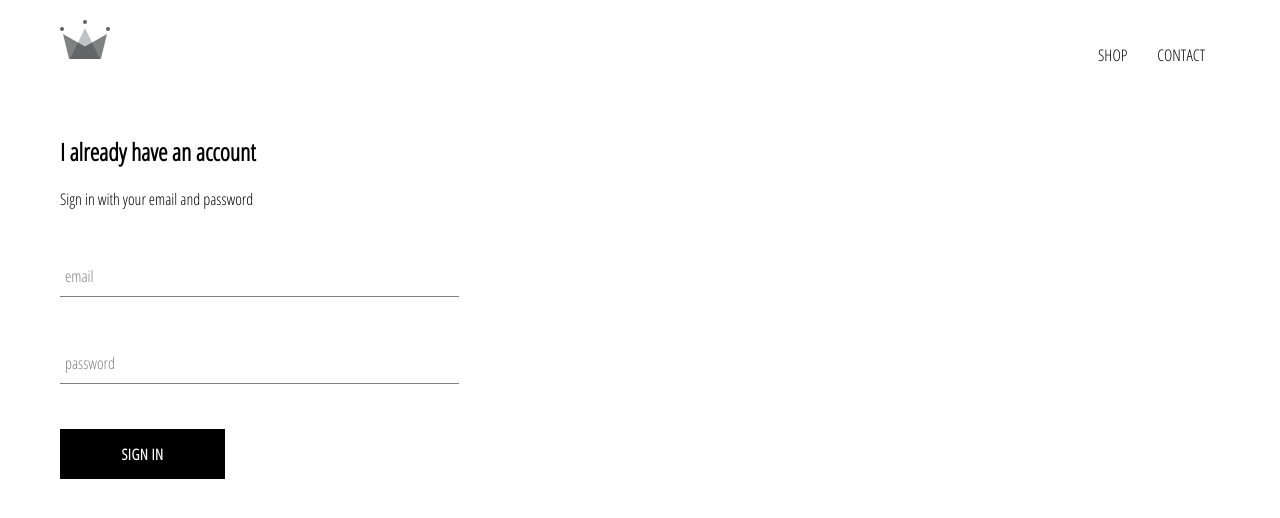
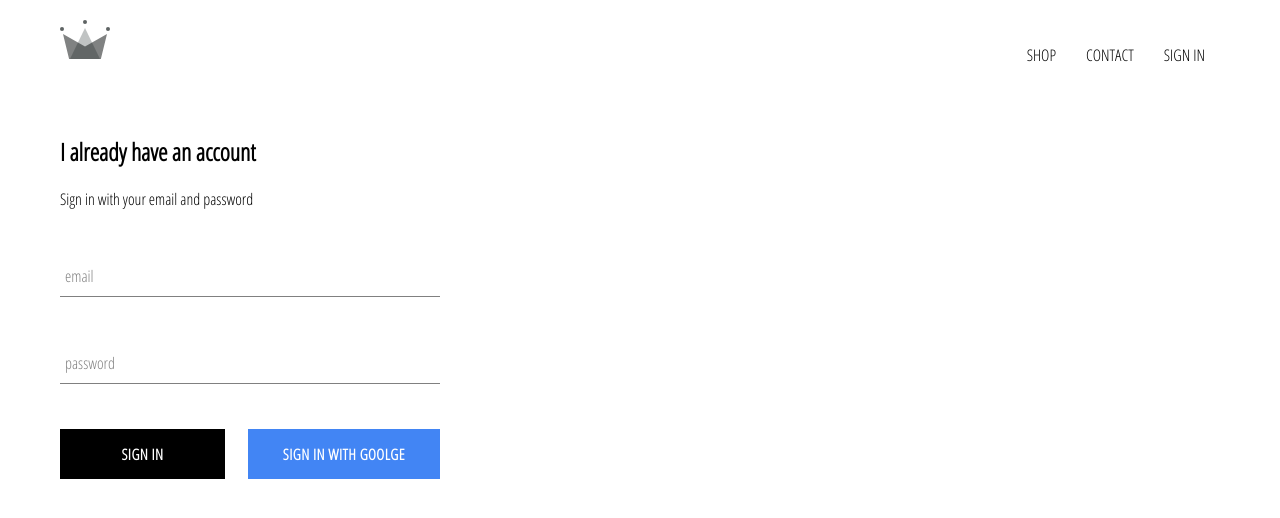
Before and after one commit to code-glutton/E-commerce, a React (Create React App) app: page /signin in a window 1280 px wide. Shown: the top 518 px of the page. Built offline with nearby package versions, Linux system fonts and the light colour scheme.

Commit message:
adding google signin with firebase

```diff
--- a/package.json
+++ b/package.json
@@ -6,6 +6,7 @@
     "@testing-library/jest-dom": "^4.2.4",
     "@testing-library/react": "^9.5.0",
     "@testing-library/user-event": "^7.2.1",
+    "firebase": "^7.14.2",
     "node-sass": "^4.14.0",
     "react": "^16.13.1",
     "react-dom": "^16.13.1",
--- a/src/App.css
+++ b/src/App.css
@@ -7,3 +7,7 @@
     text-decoration:none;
     color:black;
 }
+
+*{
+    box-sizing: border-box;
+}
--- a/src/App.js
+++ b/src/App.js
@@ -4,12 +4,34 @@
 import HomePage from "./pages/hompage/homepage.components";
 import ShopPage from './pages/shop/shop.component';
 import Header from './components/header/header.component';
-import SignInOut from './pages/sign-in-up/Sign-in-up.components'
+import SignInOut from './pages/sign-in-up/Sign-in-up.components';
+import {auth} from './firebase/firebase.utils';
 
-function App() {
-  return (
+class App extends React.Component{
+constructor(){
+  super();
+
+  this.state = {
+    currentUser: null
+  }
+}
+
+  unsubscribeFromAuth = null;
+
+  conponentDidMount(){
+    auth.onAuthStateChanged(user => {
+      this.stateState({currentUser: user})
+    })
+  }
+
+  componentWillUnmount(){
+    this.unsubscribeFromAuth();
+  }
+
+  render(){
+    return (
     <div>
-      <Header/>
+      <Header currentUser={this.state.currentUser}/>
       <Switch>
         <Route exact={true} path='/' component={HomePage}/>
         <Route exact={true} path='/shop' component={ShopPage}/>
@@ -20,4 +42,6 @@
   );
 }
 
+}
+
 export default App;
--- a/src/components/custom-button/custom-button.components.jsx
+++ b/src/components/custom-button/custom-button.components.jsx
@@ -1,9 +1,9 @@
 import React from 'react';
 import './custom-button.styles.scss';
 
-const CustomButton = ({children, ...otherProps}) => {
+const CustomButton = ({children, isGoogleSignIn, ...otherProps}) => {
     return(
-        <button className="custom-button" {...otherProps}>
+        <button className={`${isGoogleSignIn ? 'google-sign-in' : ''} custom-button`} {...otherProps}>
             {children}
         </button>
     )
--- a/src/components/custom-button/custom-button.styles.scss
+++ b/src/components/custom-button/custom-button.styles.scss
@@ -19,4 +19,14 @@
       color: black;
       border: 1px solid black;
     }
+
+    &.google-sign-in {
+      background-color: #4285f4;
+      color: white;
+
+      &:hover{
+        background-color: #357ae8;
+        border: none;
+      }
+    }
   }
--- a/src/components/header/header.component.jsx
+++ b/src/components/header/header.component.jsx
@@ -1,9 +1,10 @@
 import React from 'react';
 import './header.style.scss';
 import {ReactComponent as Logo} from '../../assets/crown.svg';
+import {auth} from '../../firebase/firebase.utils';
 import {Link} from 'react-router-dom'
 
-const Header = () => {
+const Header = ({currentUser}) => {
     return(
         <div className = 'header'>
             <Link to="/">
@@ -12,6 +13,12 @@
             <div className='options'>
             <Link to='/shop' className='option'>SHOP</Link>
             <Link to='/shop' className='option'>CONTACT</Link>
+            {
+                currentUser ?
+                <div className='option' onClick={() => auth.signOut()}>SIGN OUT</div>
+                :
+                <Link className='option' to='/signin'>SIGN IN</Link>
+            }
             </div>
         </div>
     )
--- a/src/components/header/header.style.scss
+++ b/src/components/header/header.style.scss
@@ -20,6 +20,7 @@
 
       .option {
         padding: 10px 15px;
+        cursor: pointer;
       }
     }
   }
--- a/src/components/sign-in/sign-in.components.jsx
+++ b/src/components/sign-in/sign-in.components.jsx
@@ -2,6 +2,7 @@
 import './sign-in.styles.scss';
 import FormInput from '../form-input/form-input.component';
 import CustomButton from '../custom-button/custom-button.components';
+import { signInWithGoogle } from  '../../firebase/firebase.utils.js';
 
 class SignIn extends Component{
     constructor(props){
@@ -34,8 +35,14 @@
                     <FormInput label="email" name="email" type="email" handleChange={this.handleChange} value={this.state.email} required/>
 
                     <FormInput label="password" name="password" type="password" handleChange={this.handleChange} value={this.state.password} required/>
+                    <div className='buttons'>
+                    <CustomButton type="submit" value="Submit Form">SIGN IN</CustomButton>
+                    <CustomButton type="submit" value="Submit Form" onClick={signInWithGoogle} isGoogleSignIn>
+                        {' '}
+                        Sign in with Goolge{' '}
+                    </CustomButton>
+                    </div>
 
-                    <CustomButton type="submit" value="Submit Form">SIGN IN</CustomButton>
                 </form>
             </div>
         )
--- a/src/components/sign-in/sign-in.styles.scss
+++ b/src/components/sign-in/sign-in.styles.scss
@@ -1,9 +1,14 @@
 .sign-in{
-    width:30vw;
+    width:380px;
     display:flex;
     flex-direction: column;
 
     .title{
         margin:10px 0;
     }
+
+    .buttons{
+        display:flex;
+        justify-content: space-between;
+    }
 }
--- /dev/null
+++ b/src/firebase/firebase.utils.js
@@ -0,0 +1,26 @@
+import firebase from 'firebase/app';
+import 'firebase/firestore';
+import 'firebase/auth';
+
+
+const config = {
+    apiKey: "AIzaSyAjD-8EaVvBsnzMCxdLJSoMxsmnWilUZFs",
+    authDomain: "ecommerce-db-c2691.firebaseapp.com",
+    databaseURL: "https://ecommerce-db-c2691.firebaseio.com",
+    projectId: "ecommerce-db-c2691",
+    storageBucket: "ecommerce-db-c2691.appspot.com",
+    messagingSenderId: "131728898854",
+    appId: "1:131728898854:web:bb27827dc2fb50c4cb1fe7",
+    measurementId: "G-47MM306KBN"
+  };
+
+  firebase.initializeApp(config);
+
+export const auth = firebase.auth();
+export const firestore = firebase.firestore();
+
+const provider = new firebase.auth.GoogleAuthProvider();
+provider.setCustomParameters({prompt: 'select_account'});
+export const signInWithGoogle = () => auth.signInWithPopup(provider);
+
+export default firebase;
```
Also changed, not shown: 1 other file (tests, documents, lock files or other folders).
